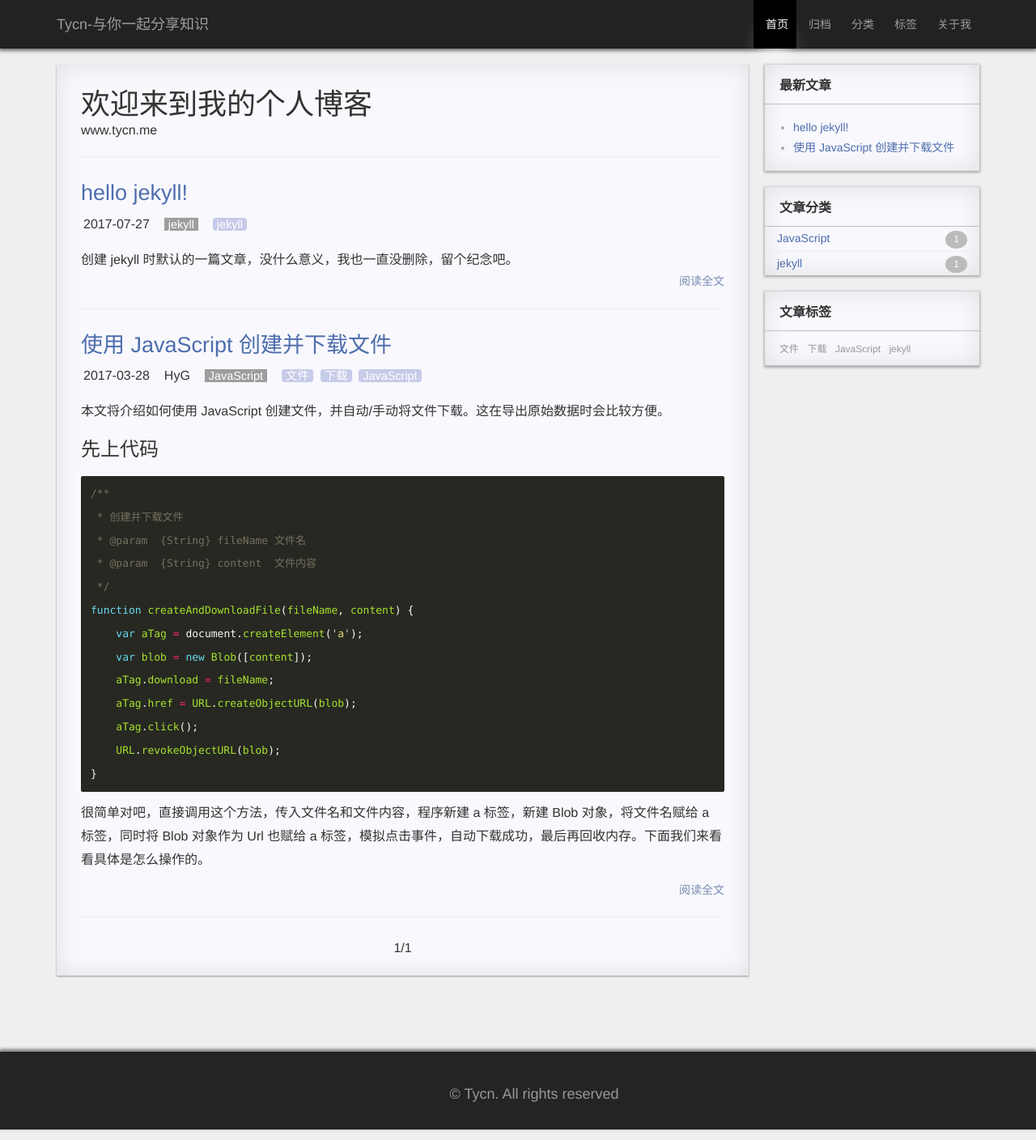
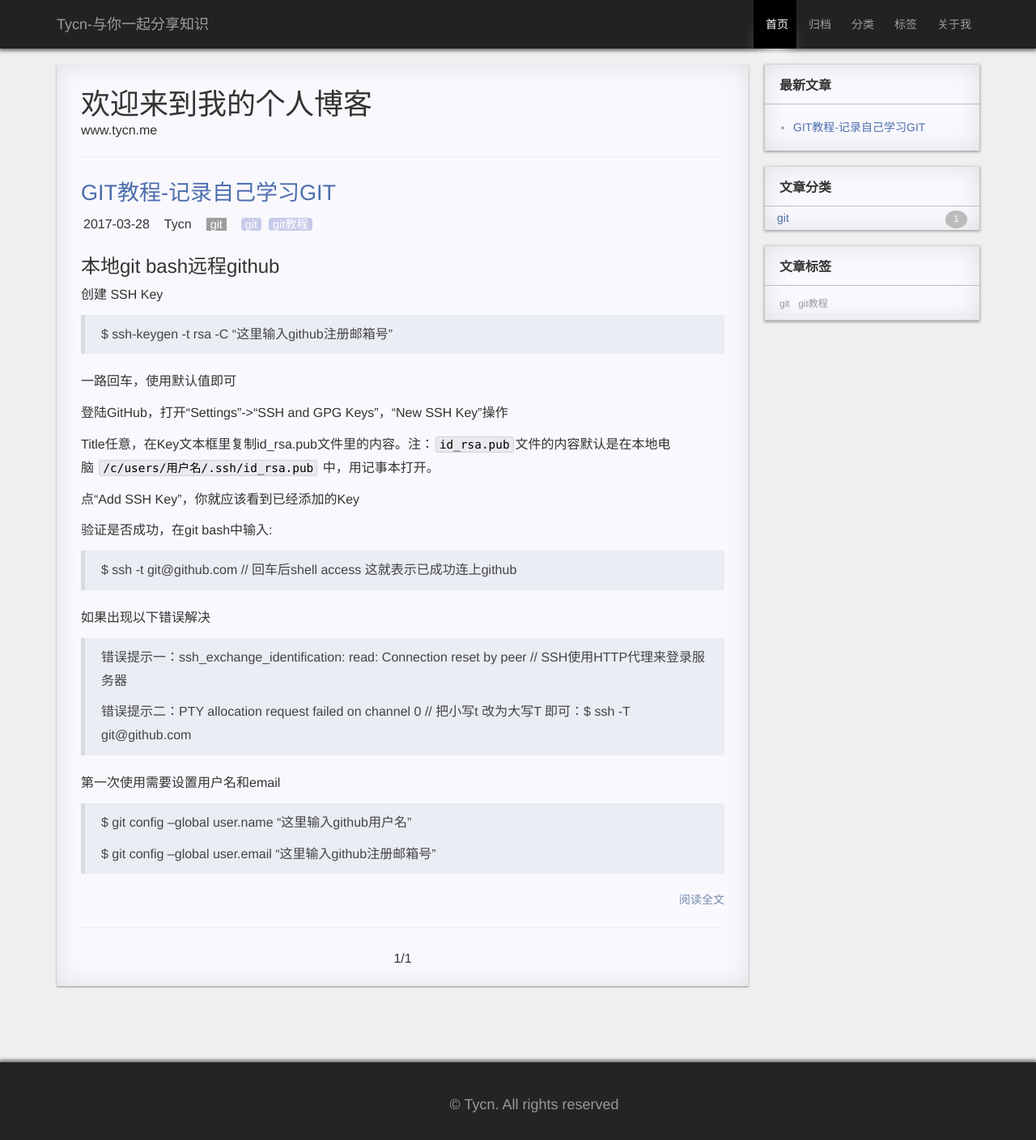
Before and after one commit to Tycn/tycn.github.io, a Jekyll site: the page built from index.html, in a window 1280 px wide. Shown: the whole page at 81% size. Built offline with Jekyll 4.4.1, drawn with Linux system fonts in a browser that asks for light colours; the list of posts is cut into pages by our own code; comment, search, counter and statistics services are not loaded; a style sheet for code colours, icons or effects is not loaded; some of the changed lines change nothing that is shown.

Commit message:
add 2017-03-28-git-notes

````diff
--- a/_includes/footer.html
+++ b/_includes/footer.html
@@ -5,7 +5,7 @@
 <!-- Copyright -->
         <div class="copyright">
             <ul class="menu">
-                <li>&copy; <a href="https://tycn.me">Tycn</a>. All rights reserved</li>
+                <li>&copy; <a href="http://www.tycn.me">Tycn</a>. All rights reserved</li>
             </ul>
         </div>
 
--- a/_includes/head.html
+++ b/_includes/head.html
@@ -12,6 +12,7 @@
     <link rel="stylesheet" href="https://at.alicdn.com/t/font_8v3czwksspqlg14i.css">
     <link rel="stylesheet" href="{{ "/css/main.css " | prepend: site.baseurl }}">
     <link rel="canonical" href="{{ page.url | replace:'index.html','' | prepend: site.baseurl | prepend: site.url }}">
+    <link rel="canonical" href=" { { site.url } }{ { page.url } }" />
     <link rel="alternate" type="application/rss+xml" title="{{ site.title }}" href="{{ "/feed.xml " | prepend: site.baseurl | prepend: site.url }}">
 
 {% if site.baidu_tongji_id %}
--- a/_posts/2017-03-27-welcome-to-jekyll.markdown
+++ /dev/null
@@ -1,37 +0,0 @@
----
-layout: post
-title:  "hello jekyll!"
-date:   2017-07-27 17:00:00
-categories: jekyll
-tags: jekyll
-excerpt: 创建 jekyll 时默认的一篇文章，没什么意义，我也一直没删除，留个纪念吧。
-mathjax: true
----
-
-You’ll find this post in your `_posts` directory. Go ahead and edit it and re-build the site to see your changes. You can rebuild the site in many different ways, but the most common way is to run `jekyll serve`, which launches a web server and auto-regenerates your site when a file is updated.
-
-To add new posts, simply add a file in the `_posts` directory that follows the convention `YYYY-MM-DD-name-of-post.ext` and includes the necessary front matter. Take a look at the source for this post to get an idea about how it works.
-
-Jekyll also offers powerful support for code snippets:
-
-```ruby
-def print_hi(name)
-  puts "Hi, #{name}"
-end
-print_hi('Tom')
-#=> prints 'Hi, Tom' to STDOUT.
-```
-
-Check out the [Jekyll docs][jekyll] for more info on how to get the most out of Jekyll. File all bugs/feature requests at [Jekyll’s GitHub repo][jekyll-gh]. If you have questions, you can ask them on [Jekyll’s dedicated Help repository][jekyll-help].
-
-[jekyll]:      http://jekyllrb.com
-[jekyll-gh]:   https://github.com/jekyll/jekyll
-[jekyll-help]: https://github.com/jekyll/jekyll-help
-
-Block Mathjax
-
-$$
-f(x) = ax + b
-$$
-
-Inline Mathjax $a \neq b$
--- /dev/null
+++ b/_posts/2017-03-28-git-notes.md
@@ -0,0 +1,447 @@
+---
+layout: post
+title:  "GIT教程-记录自己学习GIT"
+categories: git
+tags:  git git教程
+author: Tycn
+---
+
+* content
+{:toc}
+## 本地git bash远程github
+
+创建 SSH Key
+
+> $ ssh-keygen -t rsa -C "这里输入github注册邮箱号"
+
+一路回车，使用默认值即可
+
+登陆GitHub，打开“Settings”->“SSH and GPG Keys”，“New SSH Key”操作
+
+Title任意，在Key文本框里复制id_rsa.pub文件里的内容。注：`id_rsa.pub`文件的内容默认是在本地电脑 `/c/users/用户名/.ssh/id_rsa.pub` 中，用记事本打开。
+
+点“Add SSH Key”，你就应该看到已经添加的Key
+
+验证是否成功，在git bash中输入:
+
+> $ ssh -t git@github.com  // 回车后shell access 这就表示已成功连上github
+
+如果出现以下错误解决
+
+> 错误提示一：ssh_exchange_identification: read: Connection reset by peer  // SSH使用HTTP代理来登录服务器
+>
+> 错误提示二：PTY allocation request failed on channel 0  // 把小写t 改为大写T 即可：$ ssh -T git@github.com
+
+第一次使用需要设置用户名和email
+
+> $ git config --global user.name "这里输入github用户名"
+>
+> $ git config --global user.email "这里输入github注册邮箱号"
+
+
+
+------
+
+
+
+## 本地项目上传github
+
+> $ cd e:/web
+>
+> $ git init
+>
+> $ git add --all
+>
+> $ git commit -m "更新说明"
+>
+> $ git remote add origin https://github.com/xxx.git   // 可能会提示输入github用户名更密码
+>
+> $ git push -u origin master
+
+
+
+------
+
+
+
+## github版本库中添加文件
+
+> $ cd e:/web   // 针对哪个项目库操作就要先进入这个项目的目录
+>
+> $ git add test.txt  // git暂存库中添加 test.txt文件
+>
+> $ git commit -m "add test.txt"  // 把暂存区的所有内容提交到当前分支（master分支），冒号里备注说明添加了test.txt 文件
+>
+> $ git push origin master // 推送数据到github远程库的master分支上
+
+如果想省掉提交之前的 git add 命令，可以直接用
+
+> $ git commit -a -m 'add test.txt'
+
+commit和commit -a的区别, commit -a相当于：
+
+- 第一步：自动地add所有改动的代码，使得所有的开发代码都列于index file中
+- 第二步：自动地删除那些在index file中但不在工作树中的文件
+- 第三步：执行commit命令来提交
+
+------
+
+
+
+## git查看本地master库中更新数据
+
+解释一下：我们把文件file.txt第一次的修改已经git add 添加到缓存区并git commit 到了master分支中，现在我们在文件上又进行了修改，保存后可以用`git diff HEAD -- file`查看修改内容，其中：-- 表示当前分支，不能少
+
+> $ git diff HEAD -- file.txt
+
+
+
+还可以使用`cat filt`简要查看
+
+> $ cat filt.txt
+
+
+
+------
+
+
+
+## git修改撤销命令
+
+我们分几种情况下来说明撤销命令
+
+第一种：当你修改file.txt文件，保存后关电脑出去吃个饭，在吃饭的时候突然想到修改错了，现在回去删除掉，庆幸的是没有`git add `到暂存区，可以自己手动在文件里删除，也可以用`git checkout`命令撤销
+
+> $ git checkout -- file.txt  //说明：--  表示当前分支，必须加上
+
+
+
+第二种：还是上面例子，如果你操作`git add`命令放入暂存盘，但是没有`git commit`放入到master分支中，可以使用`git reset HEAD file`命令
+
+> git reset HEAD file.txt
+
+这是后你再`git status`查看状态
+
+> $ git status
+> On branch master
+> nothing to commit, working tree clean
+
+然后我们再来用命令`cat file`看下是否复原了
+
+> $ cat file.txt
+
+嘿嘿，结果复原了。高兴
+
+
+
+第三种：还是上面的例子，如果`git commit `到了master分支了，这个时候就需要用`git reset --hard commit_id` 命令历史版本撤回了
+
+> $ git reset --hard 4c7776c
+
+
+
+------
+
+
+
+## git历史版本回退（git后悔药）
+
+先查看下历史记录 git log
+
+> $ git log
+>
+> commit 4c7776c1c869c14d1015ad42de6478d52addxxxx
+> Author: unknown <xxx@xx.com>
+> Date:   Mon Mar 20 23:06:47 2017 +0800
+>
+> add html
+
+现在我们开始回退，命令：`git reset --hard commit_id`  ，这里提到的commit id 指的是：commit 4c7776c1c869c14d1015ad42de6478d52addxxxx  这一大串数字
+
+> $ git reset --hard 4c7776c
+
+回退到add html 版本时，再想恢复到更早版本，就必须找到对应版本的commit id。Git提供了一个命令`git reflog`用来记录你的每一次命令
+
+> $ git reflog
+
+接下来就根据commit id 回退吧
+
+> $ git reset --hard 4c7776c
+
+
+
+------
+
+
+
+## 本地库手动删除库中某个文件
+
+可以直接右键删除即可，也可在本地项目库web右键打开git bash用命令操作，具体如下
+
+> $ rm test.txt   // 删除库中 test.txt文件
+>
+> $ git status -s  // 查询状态，库中哪些文件被删除了
+
+当出现以下错误提示解决办法
+
+> $ git status -s
+>
+> fatal: Not a git repository (or any of the parent directories): .git   // 说明没有进入相应的分支目录
+
+
+
+------
+
+
+
+## github版本库及本地库中删除某个文件
+
+选择本地项目库web右键打开git bash，在里面输入命令，具体如下：
+
+> $ git rm test.txt
+>
+> $ git commit -m "remove test.txt"
+>
+> $ git push
+
+
+
+------
+
+
+
+## github版本库中删除某个文件（本地库保留）--cached命令
+
+选择本地项目库web右键打开git bash，在里面输入命令，具体如下：
+
+> $ git rm -r --cached test.txt
+>
+> $ git commit -m "remove test.txt"
+>
+> $ git push
+
+
+
+------
+
+
+
+## 从现有远程仓库克隆到本地库
+
+> $ git clone git://github.com/xxx.git
+
+
+
+------
+
+
+
+## git fetch 从远程获取最新版本到本地
+
+**方法一：** 简单粗暴，可能不安全
+
+从远程获取最新版本到本地
+
+> $ git fetch origin master
+
+git fetch origin master 这句的意思是：从远程的origin仓库的master分支下载代码到本地的origin master。
+
+把远程下载下来的代码合并到本地仓库，远程的和本地的合并
+
+> $ git merge origin/master
+
+
+
+**方法二：**好理解，相对方法一安全
+
+
+
+> $ git fetch origin master:temp
+
+这句命令的意思是：从远程的origin仓库的master分支下载到本地并新建一个分支temp
+
+可以先比较本地的仓库和远程参考的区别
+
+> $ git diff temp
+
+合并temp分支到master分支
+
+> $ git merge temp
+
+如果不想要temp分支了，可以删除此分支
+
+> $ git branch -d temp
+
+
+
+------
+
+## git pull拉取远程分支更新数据合并本地库
+
+`git pull`比`git fetch`简单直接，但是没有`git fetch`更新安全，拉取操作，如下：
+
+> $ git pull
+
+
+
+------
+
+## git pull 强制覆盖本地文件
+
+简单粗暴的命令，分三步
+
+第一步
+
+> $ git fetch --all
+
+第二步
+
+> $ git reset --hard origin/master
+
+第三步
+
+> $ git pull
+
+
+
+------
+
+
+
+## git 创建版本库
+
+版本库又名仓库，在本地电脑里叫做文件夹，这个文件夹可以被git跟踪。操作命名是：`mkdir`
+
+> $ mkdir demo
+
+这样就创建好了demo 仓库，用`cd demo` 进入这个仓库
+
+> $ cd demo
+
+可以用`pwd`来查看具体仓库（文件）路径
+
+> $pwd
+>
+> /e/git-learni/demo
+
+
+
+------
+
+
+
+## git中遇到的一些错误解决办法
+
+### 第一种错误：
+
+遇到过的一些错误提示：
+
+> Git – fatal: Unable to create ‘/web/.git/index.lock’: File exists.
+>
+> If no other git process is currently running, this probably means a
+>
+> git process crashed in this repository earlier. Make sure no other git
+>
+> process is running and remove the file manually to continue.
+
+可以试着删除 index.lock，git bash 命令操作如下：
+
+> $ rm -f ./.git/index.lock
+
+
+
+------
+
+
+
+### 第二种错误提示：
+
+ 提示：error: failed to push some refs to 'https://github.com/xxx.git'
+
+当要push代码到git时，出现提示：
+
+> error:failed to push some refs to ...Dealing with “non-fast-forward” errorsFrom time to time you may encounter this error while pushing:$ git push origin master To ../remote/  ! [rejected]        master -> master (non-fast forward) error: failed to push some refs to '../remote/' To prevent you from losing history, non-fast-forward updates were rejectedMerge the remote changes before pushing again.  See the 'non-fast forward'section of 'git push --help' for details.
+
+问题（Non-fast-forward）的出现原因在于：git仓库中已经有一部分代码，所以它不允许你直接把你的代码覆盖上去。于是你有2个选择方式：
+
+第一种：
+
+强推，即利用强覆盖方式用你本地的代码替代git仓库内的内容
+
+> **git push -f origin master**
+
+第二种：
+
+先把git的东西fetch到你本地然后merge后再push
+
+> $ git fetch origin master
+>
+> $ git merge origin/master
+
+这2句命令等价于
+
+> $ git pull
+
+可是，这时候又出现了如下的问题：
+
+上面出现的 [branch "master"]是需要明确(.git/config)如下的内容
+
+这等于告诉git2件事:
+
+第一件事：当你处于master branch, 默认的remote就是origin。
+
+第二件事：当你在master branch上使用git pull时，没有指定remote和branch，那么git就会采用默认的remote（也就是origin）来merge在master branch上所有的改变
+
+如果不想或者不会编辑config文件的话，可以在bush上输入如下命令行：
+
+> $ git config branch.master.remote origin
+
+> $ git config branch.master.merge refs/heads/master
+
+之后再重新git pull下。最后git push你的代码吧。
+
+
+
+------
+
+
+
+### 第三种错误：
+
+如果是git push ，没有加全 git push origin master 出现以下错误
+
+> $ git push
+>
+> fatal: You are not currently on a branch.
+> To push the history leading to the current (detached HEAD)
+> state now, use
+>
+> git push origin HEAD:<name-of-remote-branch>
+
+继续 git status 查看状态，出现以下提示情况
+
+> $ git status
+>
+> rebase in progress; onto dbad060
+> You are currently rebasing branch 'master' on 'dbad060'.
+>   (all conflicts fixed: run "git rebase --continue")
+
+接下来回滚最近更新 git rebase --continue （**注意：本地库需要备份一下，下一步会跟本地库合并。以免本地更新丢失**）
+
+> $ git rebase --continue
+> Applying: add web03
+> No changes - did you forget to use 'git add'?
+> If there is nothing left to stage, chances are that something else
+> already introduced the same changes; you might want to skip this patch.
+>
+> When you have resolved this problem, run "git rebase --continue".
+> If you prefer to skip this patch, run "git rebase --skip" instead.
+> To check out the original branch and stop rebasing, run "git rebase --abort".
+
+再输入 git rebase --abort   **本地合并回滚数据**
+
+> $ git status
+> On branch master
+> Your branch is up-to-date with 'origin/master'.
+
+最后把备份的文件拷贝更新回来就可以了，开始push吧，**注：需要写全 git push origin master**
--- a/_posts/2017-03-28-js-create-file-and-download.md
+++ /dev/null
@@ -1,87 +0,0 @@
----
-layout: post
-title:  "使用 JavaScript 创建并下载文件"
-categories: JavaScript
-tags:  文件 下载 JavaScript
-author: HyG
----
-
-* content
-{:toc}
-
-本文将介绍如何使用 JavaScript 创建文件，并自动/手动将文件下载。这在导出原始数据时会比较方便。
-
-## 先上代码
-
-```js
-/**
- * 创建并下载文件
- * @param  {String} fileName 文件名
- * @param  {String} content  文件内容
- */
-function createAndDownloadFile(fileName, content) {
-    var aTag = document.createElement('a');
-    var blob = new Blob([content]);
-    aTag.download = fileName;
-    aTag.href = URL.createObjectURL(blob);
-    aTag.click();
-    URL.revokeObjectURL(blob);
-}
-```
-
-很简单对吧，直接调用这个方法，传入文件名和文件内容，程序新建 a 标签，新建 Blob 对象，将文件名赋给 a 标签，同时将 Blob 对象作为 Url 也赋给 a 标签，模拟点击事件，自动下载成功，最后再回收内存。下面我们来看看具体是怎么操作的。
-
-
-
-
-
-![](https://img.alicdn.com/tfs/TB16.GnOpXXXXXdapXXXXXXXXXX-307-134.png)
-
-## Blob 对象
-
-Blob 对象是一个字节序列。拥有 `size` 和 `type` 等属性。
-
-拥有 2 个只读状态 `OPEND` 和 `CLOSED。`
-
-Blob 对象属于 JavaScript Web APIs 中的 File API 规定的部分，可以参考 W3C 文档中的 [ The Blob Interface and Binary Data](https://www.w3.org/TR/2015/WD-FileAPI-20150421/#blob)
-
-再回来看看我们的代码里是这么写的，使用了 Blob 的构造函数：
-
-```js
-var blob = new Blob([content]);
-```
-
-使用方括号的原因是，其构造函数的参数为以下4中：
-
-- ArrayBuffer [TypedArrays] elements.
-- ArrayBufferView [TypedArrays] elements.
-- Blob elements.
-- DOMString [WebIDL] elements.
-
-所谓 `ArrayBuffer` 是一种用于呈现通用、固定长度的二进制数据的类型。详情可以参考 [ArrayBuffer -MDN](https://developer.mozilla.org/zh-CN/docs/Web/JavaScript/Reference/Global_Objects/ArrayBuffer) 以及 [ECMAScript2015 标准中的 ArrayBuffer](http://www.ecma-international.org/ecma-262/6.0/#sec-arraybuffer-objects)。
-
-## Blob URLs
-
-Blob URLs 被创建或注销是使用 `URL` 对象上的方法。这个 `URL` 对象被挂在 `Window` (HTML) 对象下，或者 `WorkerGlobalScope` (Web Workers)对象下。
-
-拥有以下静态方法 `createObjectURL` 和 `revokeObjectURL`，用于创建一个 blob 对象的 url 和注销这个 blob url。
-
-详情可查看 [关于创建和注销 Blob URL 的 W3C 标准文档]( https://www.w3.org/TR/2015/WD-FileAPI-20150421/#creating-revoking)
-
-## 模拟 click
-
-```js
-element.click();
-```
-
-在 W3C 中很早就有这个[规范](https://www.w3.org/TR/DOM-Level-2-HTML/html.html#ID-2651361)，不需要写繁琐的模拟事件触发的代码。
-
-## 小结
-
-目前我将这个技术使用在 天猫双十一技术和UED庆功会 的摇火箭大屏游戏中。最后的游戏结果排名，在请求了接口后，在前端直接生成并下载到了本地，作为记录保存。主要也是因为服务端暂时没有提供这个一张表去记录游戏结果，于是采用了前端记录的解决方案。
-
-大家当时都玩的好开心啊，😁。你们的甘其食和全家卡的名单就是这样生成的！
-
-## 参考
-
-- [在浏览器端用JS创建和下载文件 -alloyteam](http://www.alloyteam.com/2014/01/use-js-file-download/)
````
